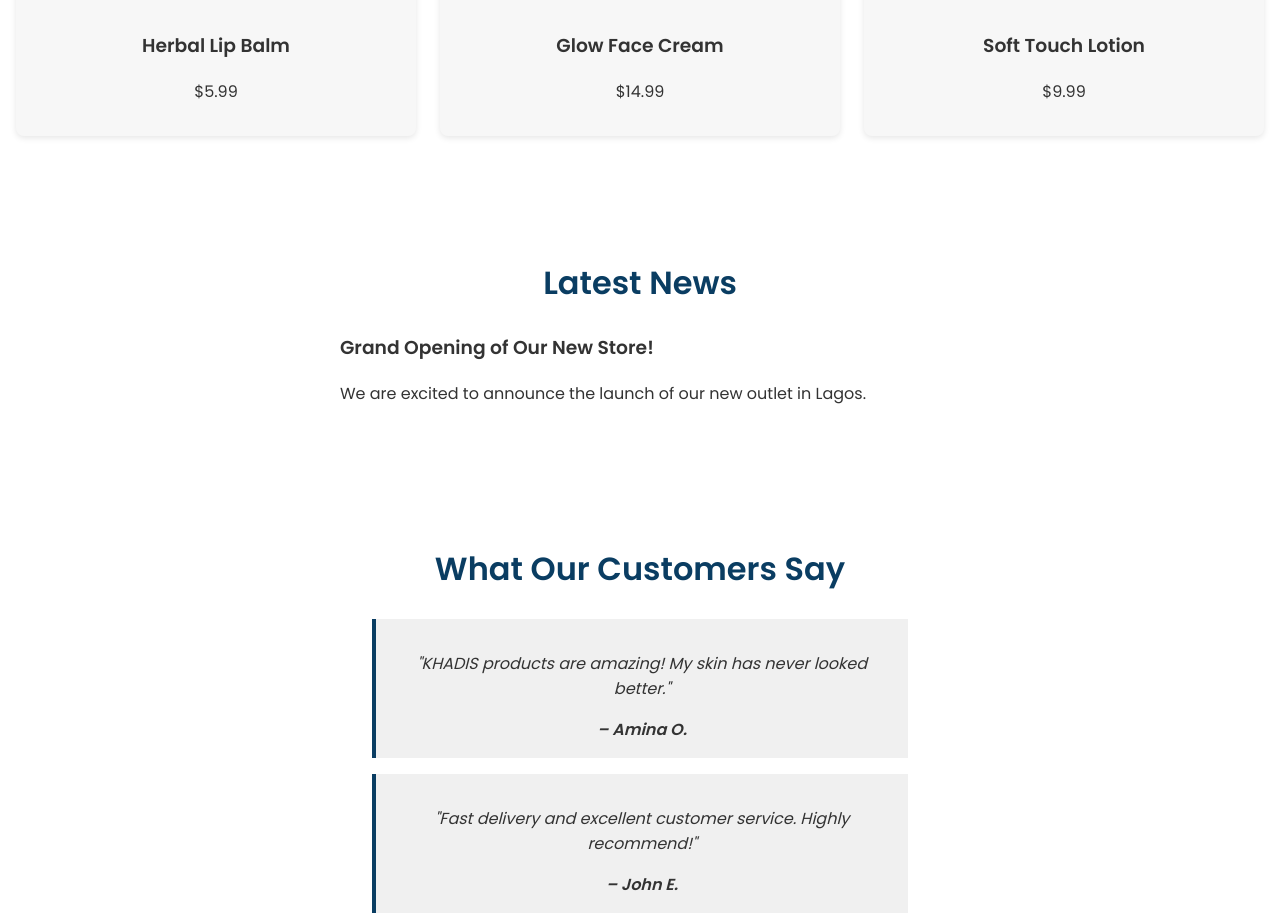
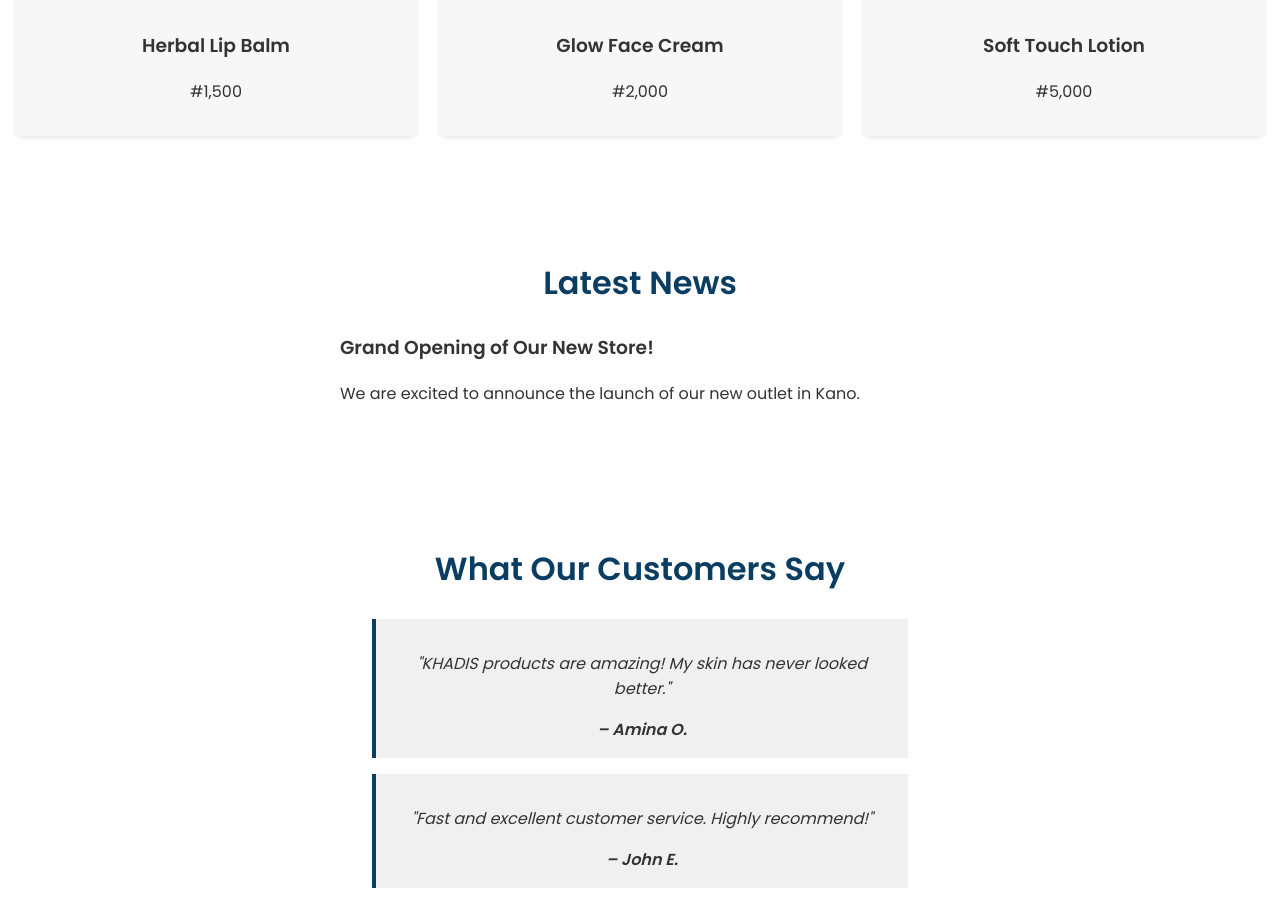
Before and after one commit to khadisenterprise/khadis-enterprise, a plain HTML site: page index.html in a window 1280 px wide. Shown: the part 1039-1955 px from the top of the page. Drawn offline with Linux system fonts and the light colour scheme.

Commit message:
index.html

```diff
--- a/index.html
+++ b/index.html
@@ -66,17 +66,17 @@
         <div class="product-card fade-in">
           <img src="prod1.jpg" alt="Lip Balm" />
           <h3>Herbal Lip Balm</h3>
-          <p>$5.99</p>
+          <p>#1,500</p>
         </div>
         <div class="product-card fade-in">
           <img src="prod2.jpg" alt="Face Cream" />
           <h3>Glow Face Cream</h3>
-          <p>$14.99</p>
+          <p>#2,000</p>
         </div>
         <div class="product-card fade-in">
           <img src="prod3.jpg" alt="Body Lotion" />
           <h3>Soft Touch Lotion</h3>
-          <p>$9.99</p>
+          <p>#5,000</p>
         </div>
       </div>
     </div>
@@ -87,7 +87,7 @@
       <h2>Latest News</h2>
       <article class="fade-in">
         <h3>Grand Opening of Our New Store!</h3>
-        <p>We are excited to announce the launch of our new outlet in Lagos.</p>
+        <p>We are excited to announce the launch of our new outlet in Kano.</p>
       </article>
     </div>
   </section>
@@ -100,7 +100,7 @@
         <strong>– Amina O.</strong>
       </div>
       <div class="testimonial">
-        <p>"Fast delivery and excellent customer service. Highly recommend!"</p>
+        <p>"Fast  and excellent customer service. Highly recommend!"</p>
         <strong>– John E.</strong>
       </div>
     </div>
```
